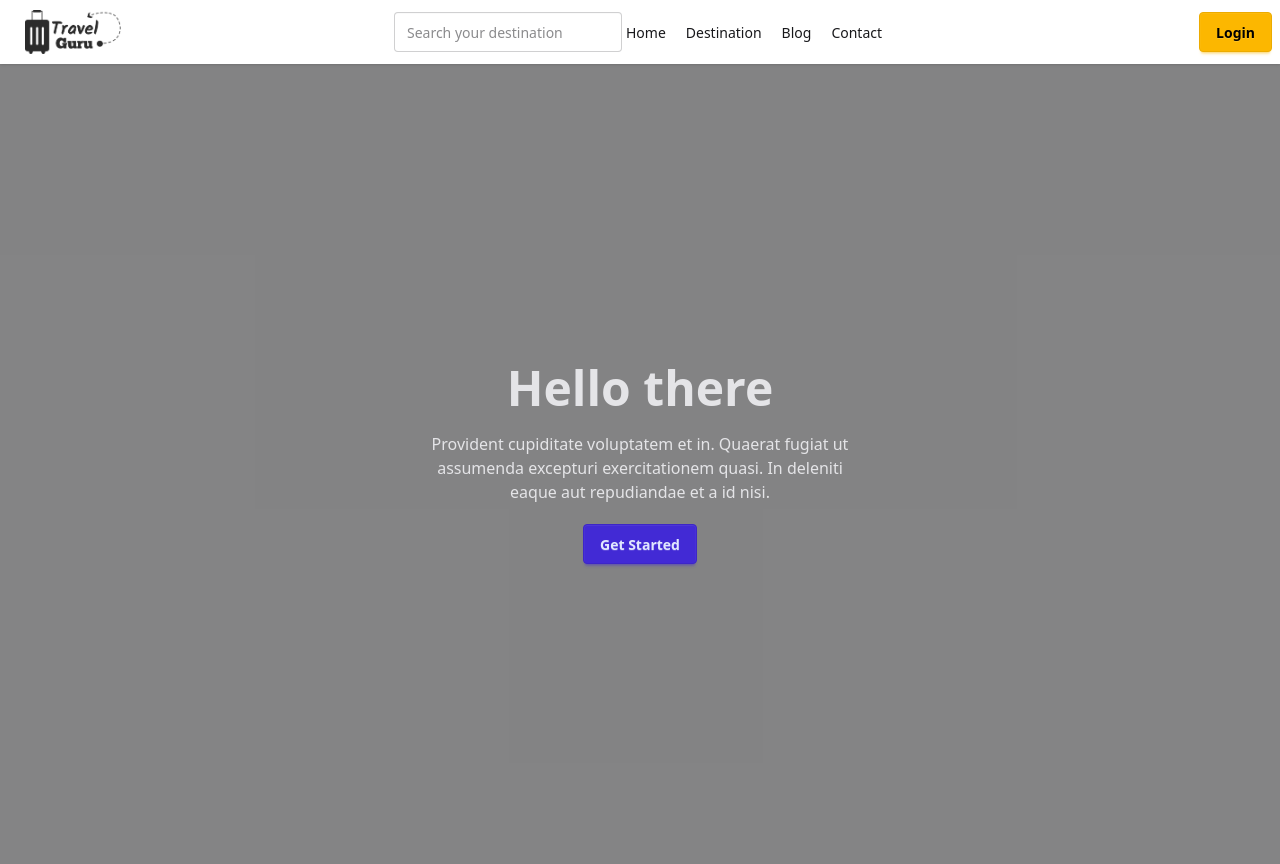
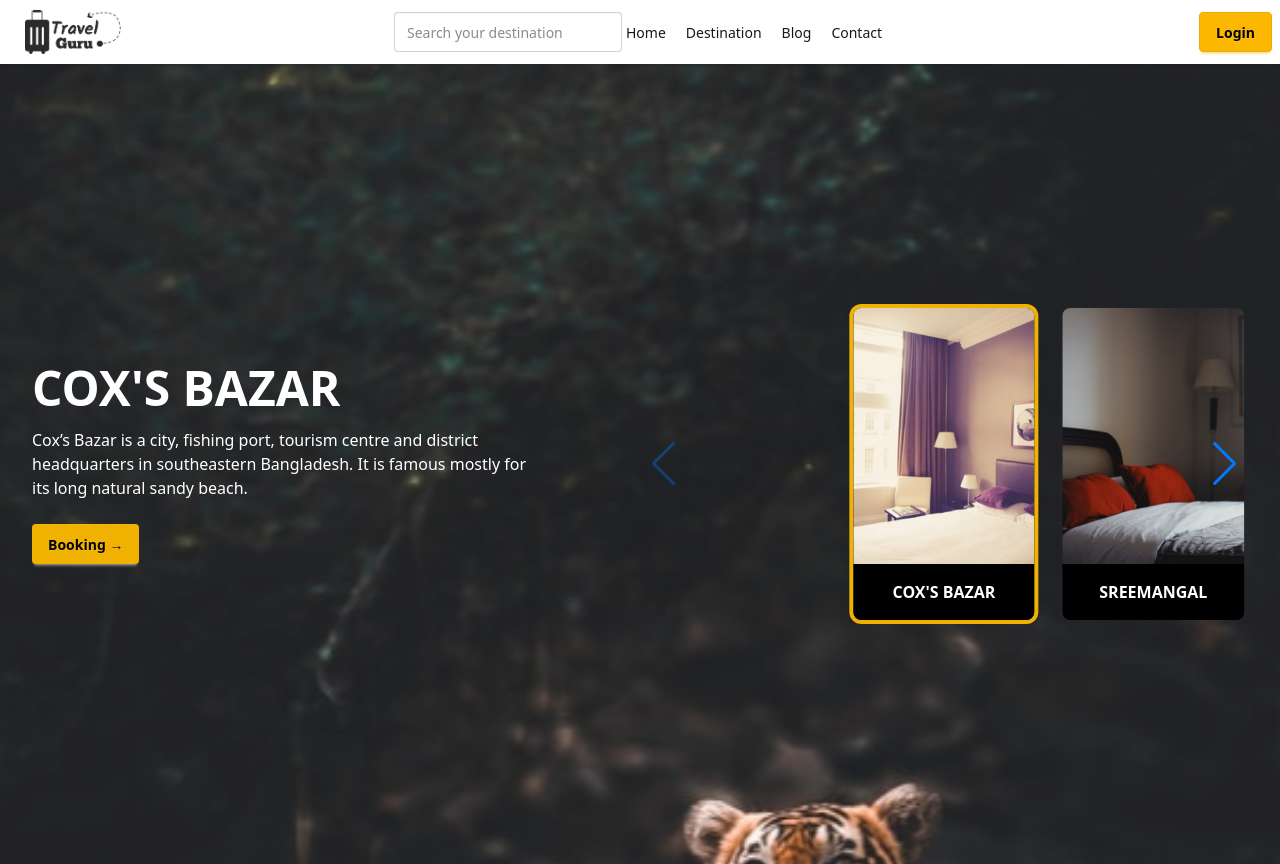
Before and after one commit to MaLiHa1321/Romely, a React (Vite) app: page / in a window 1280 px wide. Built offline with nearby package versions, Linux system fonts and the light colour scheme.

Commit message:
slider are completed

```diff
--- a/package.json
+++ b/package.json
@@ -14,6 +14,7 @@
     "react": "^19.0.0",
     "react-dom": "^19.0.0",
     "react-router-dom": "^7.4.0",
+    "swiper": "^11.2.6",
     "tailwindcss": "^4.1.3"
   },
   "devDependencies": {
--- a/src/Component/home/Banner.jsx
+++ b/src/Component/home/Banner.jsx
@@ -1,24 +1,70 @@
-import image from '../../assets/Rectangle 1.png'
+import { useState } from 'react';
+import { Swiper, SwiperSlide } from 'swiper/react';
+import { Navigation } from 'swiper/modules';
+
+import 'swiper/css';
+import 'swiper/css/navigation';
+ // Your custom styles if any
+
+import img1 from '../../assets/Rectangle 26.png';
+import img2 from '../../assets/Rectangle 27.png';
+import img3 from '../../assets/Sreemongol.png';
+import backimg from '../../assets/sundorbon.png';
+
 
 const Banner = () => {
+  const images = [
+    { src: img1, title: "COX'S BAZAR" },
+    { src: img2, title: 'SREEMANGAL' },
+    { src: img3, title: 'SUNDARBANS' }
+  ];
+
+  const [activeIndex, setActiveIndex] = useState(0);
+
   return (
-        <div>
     <div
-  className="hero min-h-screen"
-  style={{
-    backgroundImage: "url{image}",
-  }}>
-  <div className="hero-overlay"></div>
-  <div className="hero-content text-neutral-content text-center">
-    <div className="max-w-md">
-      <h1 className="mb-5 text-5xl font-bold">Hello there</h1>
-      <p className="mb-5">
-        Provident cupiditate voluptatem et in. Quaerat fugiat ut assumenda excepturi exercitationem
-        quasi. In deleniti eaque aut repudiandae et a id nisi.
+      className="min-h-screen flex flex-col lg:flex-row items-center justify-between px-8 py-12 bg-cover bg-center"
+      style={{ backgroundImage: `url(${backimg})` }} // set this to a general bg image if needed
+    >
+      {/* Left Text Content */}
+      <div className="text-white max-w-lg">
+        <h1 className="text-5xl font-bold mb-4">{images[activeIndex].title}</h1>
+        <p className="mb-6">
+          Cox’s Bazar is a city, fishing port, tourism centre and district
+          headquarters in southeastern Bangladesh. It is famous mostly for its long
+          natural sandy beach.
         </p>
-      <button className="btn btn-primary">Get Started</button>
+        <button className="btn bg-yellow-500 border-none text-black hover:bg-yellow-600">
+          Booking →
+        </button>
+      </div>
+
+      {/* Right Swiper */}
+      <div className="w-full lg:w-1/2 mt-10 lg:mt-0">
+        <Swiper
+          slidesPerView={3}
+          spaceBetween={20}
+          centeredSlides={true}
+          onSlideChange={(swiper) => setActiveIndex(swiper.realIndex)}
+          navigation={true}
+          modules={[Navigation]}
+          className="swiper-container"
+        >
+          {images.map((img, index) => (
+            <SwiperSlide key={index}>
+              <div
+                className={`rounded-xl overflow-hidden shadow-lg transition-transform duration-300 border-4 ${
+                  activeIndex === index ? 'border-yellow-500' : 'border-transparent'
+                }`}
+              >
+                <img src={img.src} alt={img.title} className="w-full h-64 object-cover" />
+                <div className="p-4 bg-black bg-opacity-70 text-white text-center font-semibold">
+                  {img.title}
                 </div>
               </div>
+            </SwiperSlide>
+          ))}
+        </Swiper>
       </div>
     </div>
   );
```
Also changed, not shown: 1 other file (tests, documents, lock files or other folders). Lines whose indentation alone changed are shown as unchanged.
